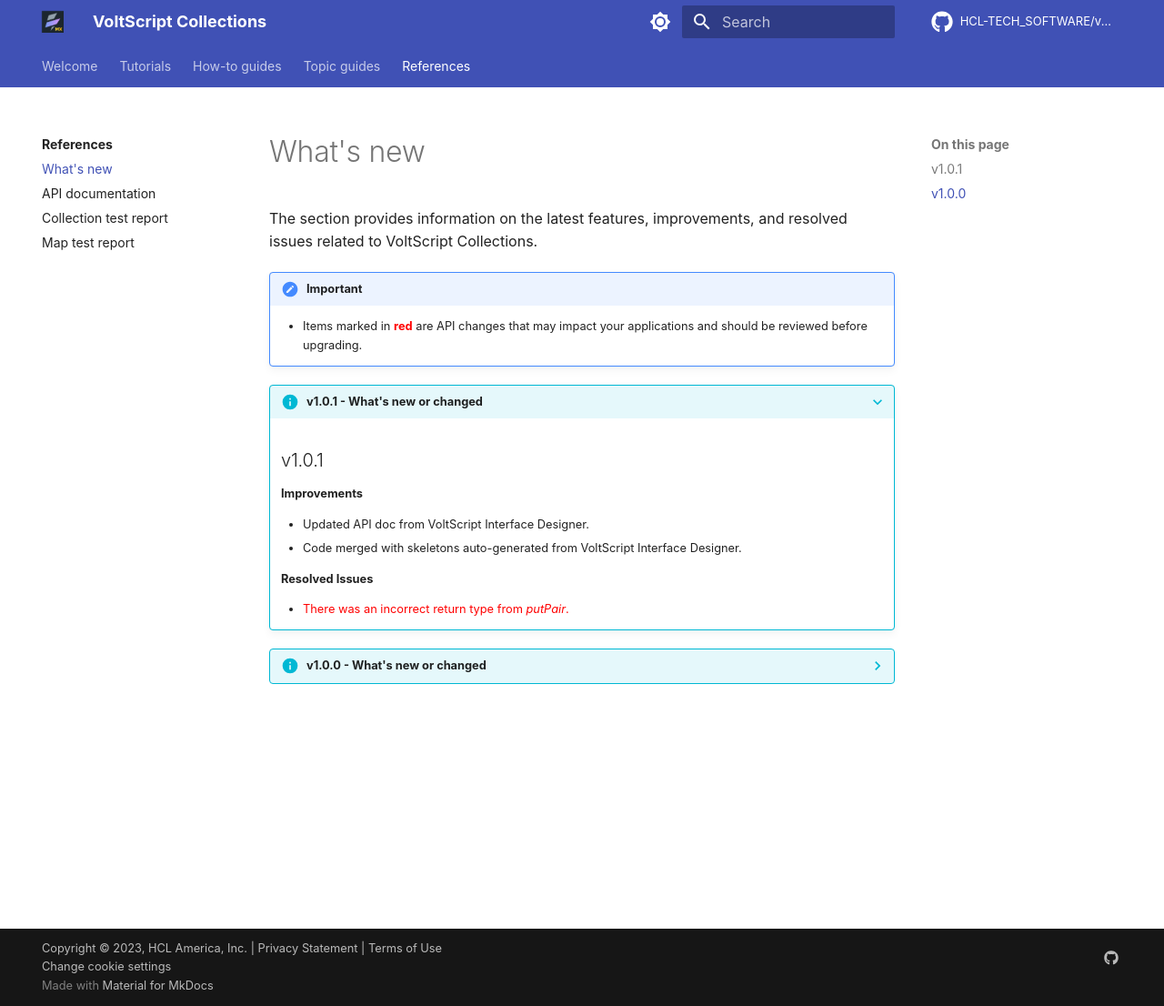
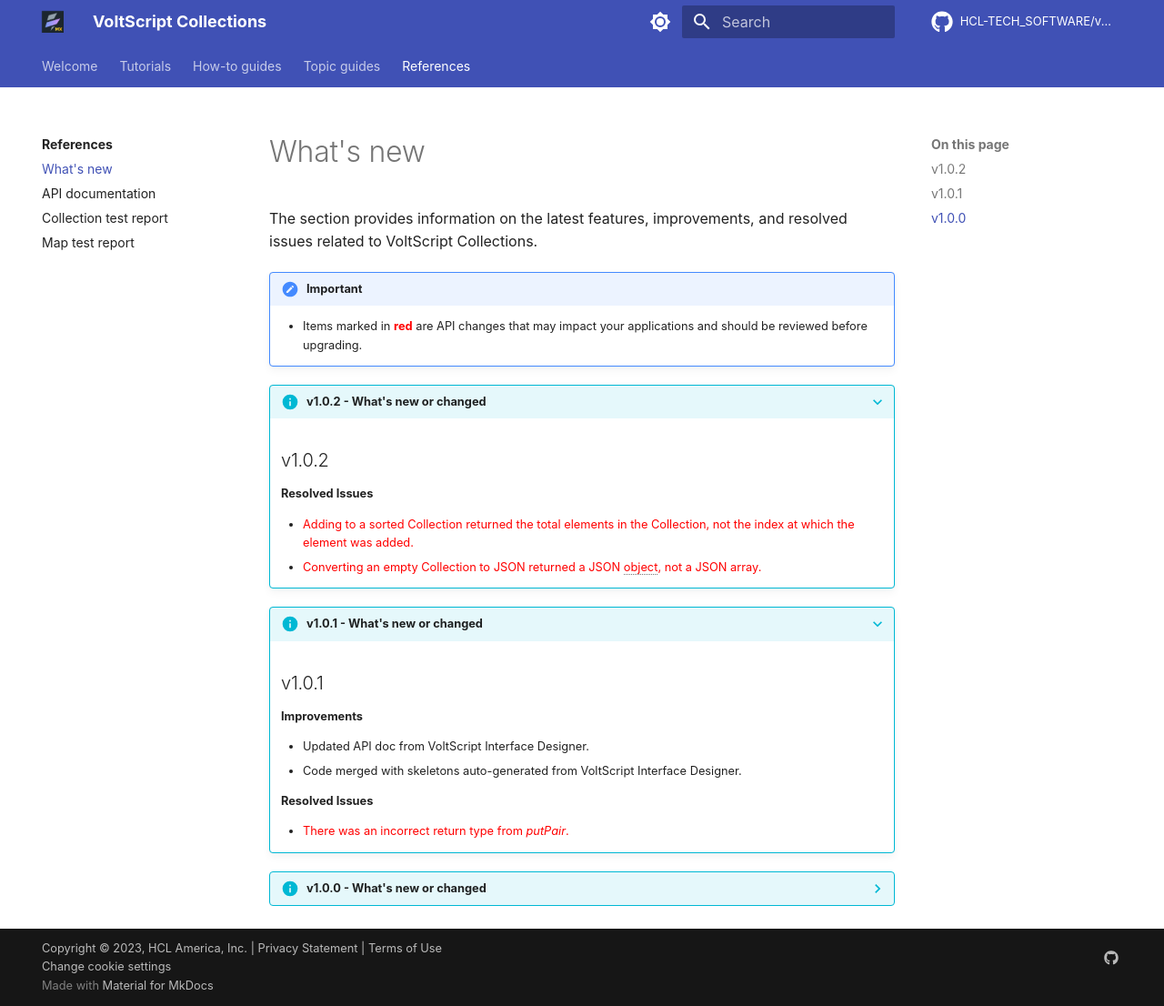
Before and after one commit to HCL-TECH-SOFTWARE/voltscript-collections, an MkDocs documentation site: the page built from docs/references/whatsnew.md, in a window 1280 px wide and 1106 px high. Shown: the whole window at 91% size. Built offline with MkDocs 1.6.1 and Material for MkDocs 9.7.7, drawn with Linux system fonts in a browser that asks for light colours; comment, search, counter and statistics services are not loaded.

Commit message:
Changes for EA2 (#7)
* MXOP-8159 output arrays from Collections
* MXOP-8489 Fix for insertSorted returning correct index
* Doc update on fixes
* Amending version number to 1.0.2
* Updates for EA2 atlas
* Updating changelog and archipelago
* Updating readme

````diff
--- a/atlas.json
+++ b/atlas.json
@@ -1,7 +1,7 @@
 {
     "name": "voltscript-collections",
     "library": "hcl.core-modules",
-    "version": "1.0.1",
+    "version": "1.0.2",
     "displayName": "VoltScript Collections",
     "description": "Collections and Maps for VoltScript and LotusScript",
     "authors": [
@@ -46,8 +46,8 @@
     "vseDependencies": {
         "JsonVSE": {
             "library": "25265",
-            "version": "1.0.0",
-            "module": "25264/19416",
+            "version": "1.0.1",
+            "module": "25877/20841",
             "repository":"volt-mx-marketplace"
         }
     }
--- a/docs/howto/archipelago.md
+++ b/docs/howto/archipelago.md
@@ -35,7 +35,7 @@
 ```json
     {
         "library": "voltscript-collections",
-        "version": "1.0.1",
+        "version": "1.0.2",
         "module": "VoltScriptCollections.vss",
         "repository": "hcl-github"
     }
--- a/docs/references/whatsnew.md
+++ b/docs/references/whatsnew.md
@@ -5,6 +5,14 @@
 <!-- prettier-ignore -->
 !!! note "Important"
     - Items marked in <span style="color:red">**red**</span> are API changes that may impact your applications and should be reviewed before upgrading.
+
+???+ info "v1.0.2 - What's new or changed"
+    ## v1.0.2
+
+    **Resolved Issues**
+
+    - <span style="color:red">Adding to a sorted Collection returned the total elements in the Collection, not the index at which the element was added.</span>
+    - <span style="color:red">Converting an empty Collection to JSON returned a JSON object, not a JSON array.</span>
 
 ???+ info "v1.0.1 - What's new or changed"
     ## v1.0.1
@@ -17,7 +25,6 @@
     **Resolved Issues**
 
     - <span style="color:red">There was an incorrect return type from *putPair*.</span>
-    <!-- <span style="color:red">Fixed incorrect return type from putPair.</span>-->
 
 ??? info "v1.0.0 - What's new or changed"
     ## v1.0.0
````
Also changed, not shown: CHANGELOG.md (+5 -0 lines), README.md (+1 -1 lines), 3 other files.
